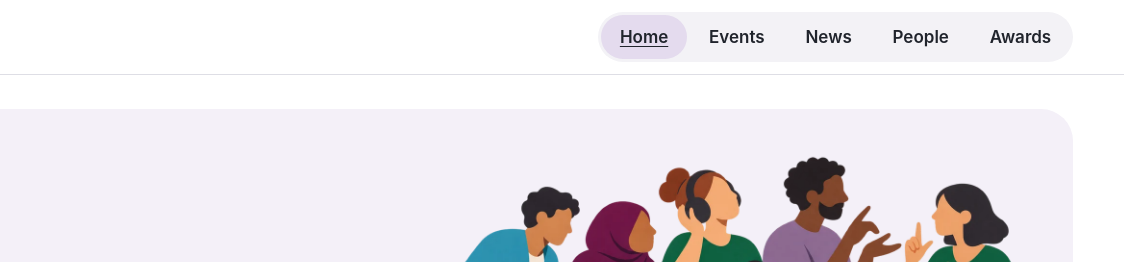
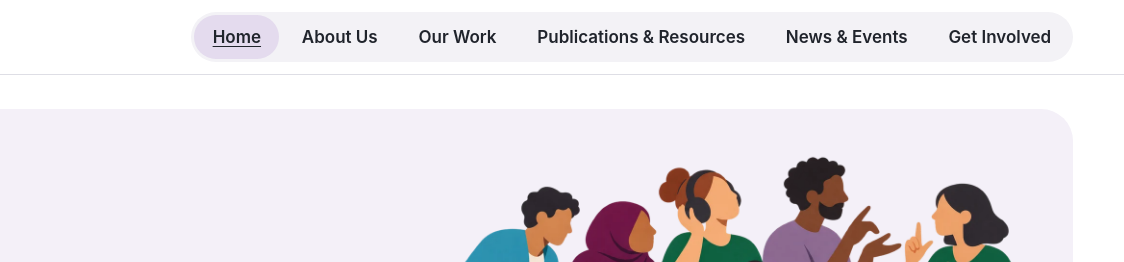
Before and after one commit to aiwg-uoe/aiwg-uoe.github.io, an Astro site: page / in a window 1280 px wide. Shown: the top 262 px of the page, 156-1280 px from the left. Built offline with nearby package versions, Linux system fonts and the light colour scheme; Astro itself is replaced by a stand-in of ours.

Commit message:
Update header navigation and section pages

```diff
--- a/src/layouts/Site.astro
+++ b/src/layouts/Site.astro
@@ -1,14 +1,24 @@
 ---
 import '../styles/site.css';
 const { title } = Astro.props;
-const routes = ['Events', 'News', 'People', 'Awards'];
 const base = import.meta.env.BASE_URL;
+const routes = [
+  { label: 'Home', path: '' },
+  { label: 'About Us', path: 'about/' },
+  { label: 'Our Work', path: 'our-work/' },
+  { label: 'Publications & Resources', path: 'publications-resources/' },
+  { label: 'News & Events', path: 'news-events/' },
+  { label: 'Get Involved', path: 'get-involved/' },
+];
+const currentPath = Astro.url.pathname.replace(/\/$/, '');
 ---
 <!doctype html><html lang="en"><head><meta charset="utf-8"/><meta name="viewport" content="width=device-width"/><title>{title} · AIWG</title></head>
 <body><a class="skip" href="#main">Skip to content</a>
 <header><div class="wrap bar"><a class="brand" href={base}><img src={base+'AIWG.svg'} alt="AIWG home" width="850" height="300"/></a>
 <nav aria-label="Main navigation">
-<a href={base} aria-current={Astro.url.pathname === base ? "page" : undefined}>Home</a>
-{routes.map(page => <a href={base+page.toLowerCase()+'/'} aria-current={page===title?'page':undefined}>{page}</a>)}</nav></div></header>
+{routes.map(({ label, path }) => {
+  const href = base + path;
+  return <a href={href} aria-current={href.replace(/\/$/, '') === currentPath ? 'page' : undefined}>{label}</a>;
+})}</nav></div></header>
 <main class="wrap" id="main" tabindex="-1"><slot/></main>
 <footer><div class="wrap">© {new Date().getUTCFullYear()} Accessibility and Inclusivity working group. All rights reserved.</div></footer></body></html>
```
Also changed, not shown: src/pages/about.astro (added, +10 -0 lines), src/pages/get-involved.astro (added, +9 -0 lines), src/pages/news-events.astro (added, +12 -0 lines), src/pages/our-work.astro (added, +10 -0 lines), src/pages/publications-resources.astro (added, +9 -0 lines).
